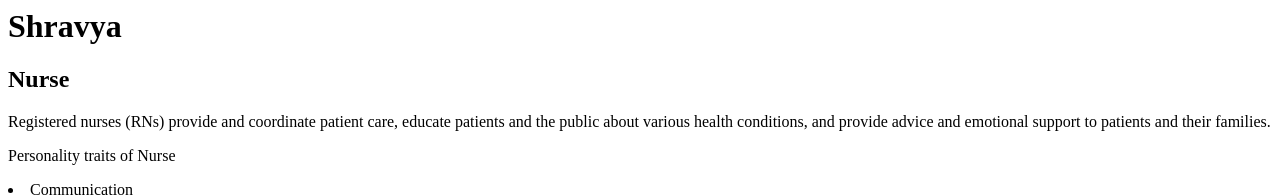
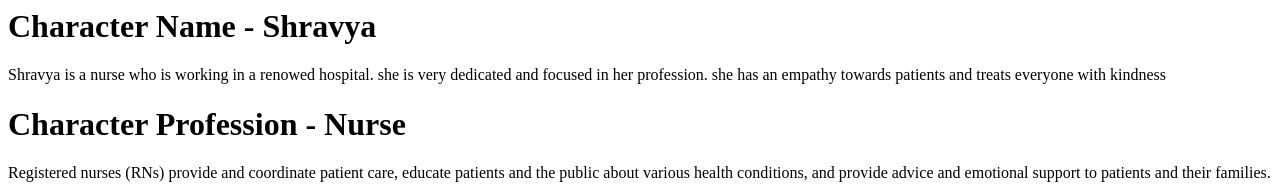
Before and after one commit to 44-563-WebApps-F23/44563-webapps-f23-assignment3-Navyasreesriperumbudoor, a plain HTML site: page bonus.html in a window 1280 px wide. Shown: the top 195 px of the page. Drawn offline with Linux system fonts and the light colour scheme.

Commit message:
added files

```diff
--- a/bonus.html
+++ b/bonus.html
@@ -4,8 +4,9 @@
     </head>
 
     <body>
-        <h1> Shravya </h1>
-        <h2>Nurse</h2>
+        <h1>Character Name - Shravya </h1>
+        <p>Shravya is a nurse who is working in a renowed hospital. she is very dedicated and focused in her profession. she has an empathy towards patients and treats everyone with kindness</p>
+        <h1>Character Profession - Nurse</h1>
         <p> Registered nurses (RNs) provide and coordinate patient care, educate patients and the public about various health conditions, and provide advice and emotional support to patients and their families. </p>
         <p>Personality traits of Nurse</p>
         <li>Communication</li>
```
Also changed, not shown: index.html (+1 -1 lines).
